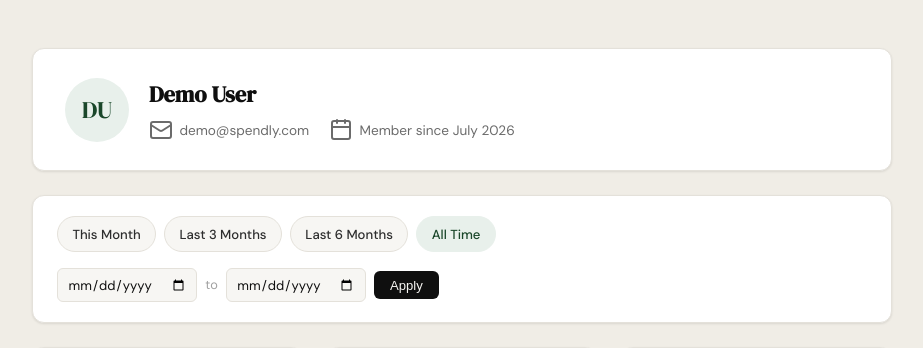
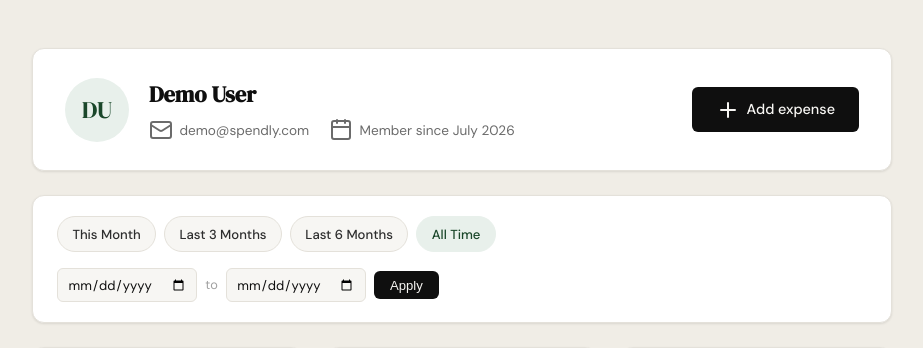
Before and after one commit to shubhadipr-lab/spendlytest, a Flask app: page /profile in a window 1280 px wide. Shown: the part 61-409 px from the top of the page, without its empty margins (178-1101 px from the left). Run offline with Flask 3, Linux system fonts and the light colour scheme; the visitor is signed in with stand-in values (Sample User, id 1); data comes from the database, SQL or seed files in the repository.

Commit message:
add expense feature

```diff
--- a/app.py
+++ b/app.py
@@ -1,4 +1,5 @@
 import calendar
+import math
 import re
 import sqlite3
 from datetime import date, datetime
@@ -7,7 +8,7 @@ from functools import wraps
 from flask import Flask, render_template, request, redirect, url_for, session, flash
 from werkzeug.security import generate_password_hash, check_password_hash
 
-from database.db import get_db, init_db, seed_db, create_user, get_user_by_email
+from database.db import get_db, init_db, seed_db, create_user, get_user_by_email, create_expense, CATEGORIES
 from database.queries import (
     get_user_by_id,
     get_summary_stats,
@@ -265,9 +266,43 @@ def profile():
     )
 
 
-@app.route("/expenses/add")
+def _render_add_expense_form(error=None):
+    return render_template(
+        "add_expense.html",
+        categories=CATEGORIES,
+        today=date.today().isoformat(),
+        error=error,
+    )
+
+
+@app.route("/expenses/add", methods=["GET", "POST"])
+@login_required
 def add_expense():
-    return "Add expense — coming in Step 7"
+    if request.method == "GET":
+        return _render_add_expense_form()
+
+    amount_raw = request.form.get("amount", "").strip()
+    category = request.form.get("category", "").strip()
+    date_raw = request.form.get("date", "").strip()
+    description = request.form.get("description", "").strip()[:500]
+
+    try:
+        amount = float(amount_raw)
+        if not math.isfinite(amount) or amount <= 0:
+            raise ValueError
+    except ValueError:
+        return _render_add_expense_form(error="Please enter a valid amount greater than zero.")
+
+    if category not in CATEGORIES:
+        return _render_add_expense_form(error="Please select a valid category.")
+
+    try:
+        datetime.strptime(date_raw, "%Y-%m-%d")
+    except ValueError:
+        return _render_add_expense_form(error="Please enter a valid date.")
+
+    create_expense(session["user_id"], amount, category, date_raw, description)
+    return redirect(url_for("profile"))
 
 
 @app.route("/expenses/<int:id>/edit")
--- a/database/db.py
+++ b/database/db.py
@@ -64,6 +64,22 @@ def create_user(name, email, password_hash):
         conn.close()
 
 
+def create_expense(user_id, amount, category, expense_date, description):
+    conn = get_db()
+    try:
+        cursor = conn.execute(
+            """
+            INSERT INTO expenses (user_id, amount, category, date, description)
+            VALUES (?, ?, ?, ?, ?)
+            """,
+            (user_id, amount, category, expense_date, description),
+        )
+        conn.commit()
+        return cursor.lastrowid
+    finally:
+        conn.close()
+
+
 def get_user_by_email(email):
     conn = get_db()
     try:
--- a/static/css/profile.css
+++ b/static/css/profile.css
@@ -34,6 +34,23 @@
     align-items: center;
     gap: 1.25rem;
     padding: 1.75rem 2rem;
+}
+
+.profile-hero-info {
+    flex: 1;
+    min-width: 0;
+}
+
+.profile-hero-action {
+    display: inline-flex;
+    align-items: center;
+    gap: 0.4rem;
+    flex-shrink: 0;
+}
+
+.profile-hero-action i {
+    width: 16px;
+    height: 16px;
 }
 
 .profile-avatar {
--- a/templates/profile.html
+++ b/templates/profile.html
@@ -20,6 +20,9 @@
                     <span class="meta-item"><i data-lucide="calendar"></i>Member since {{ user.member_since }}</span>
                 </div>
             </div>
+            <a href="{{ url_for('add_expense') }}" class="btn-primary profile-hero-action">
+                <i data-lucide="plus"></i>Add expense
+            </a>
         </div>
 
         <div class="filter-bar">
```
Also changed, not shown: static/css/add_expense.css (added, +8 -0 lines), templates/add_expense.html (added, +56 -0 lines), .claude/specs/07-add-expense.md (added).
